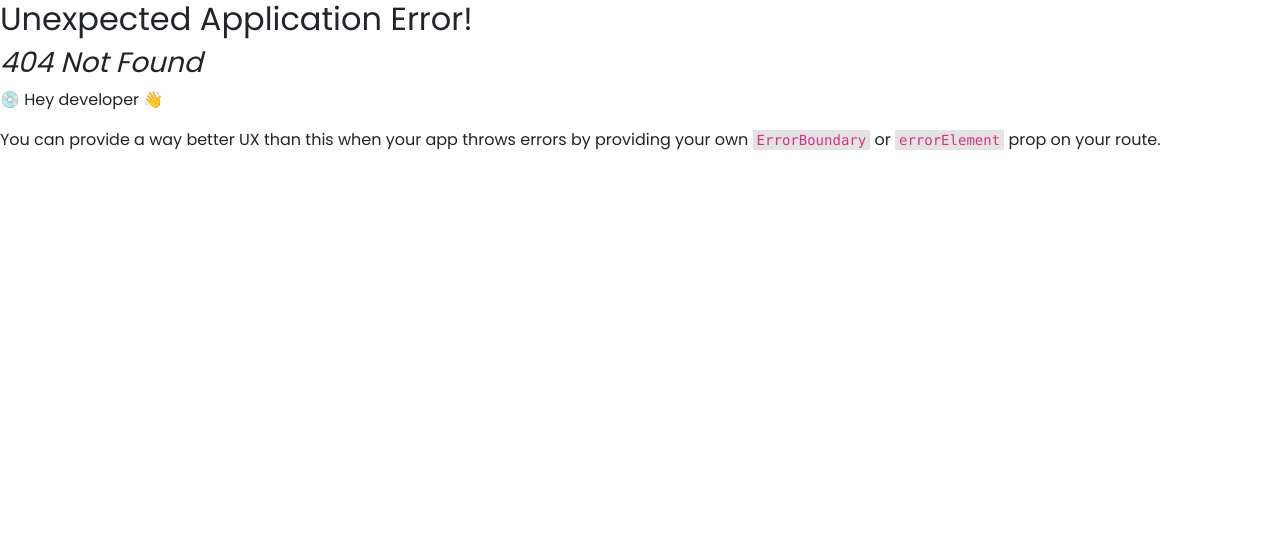
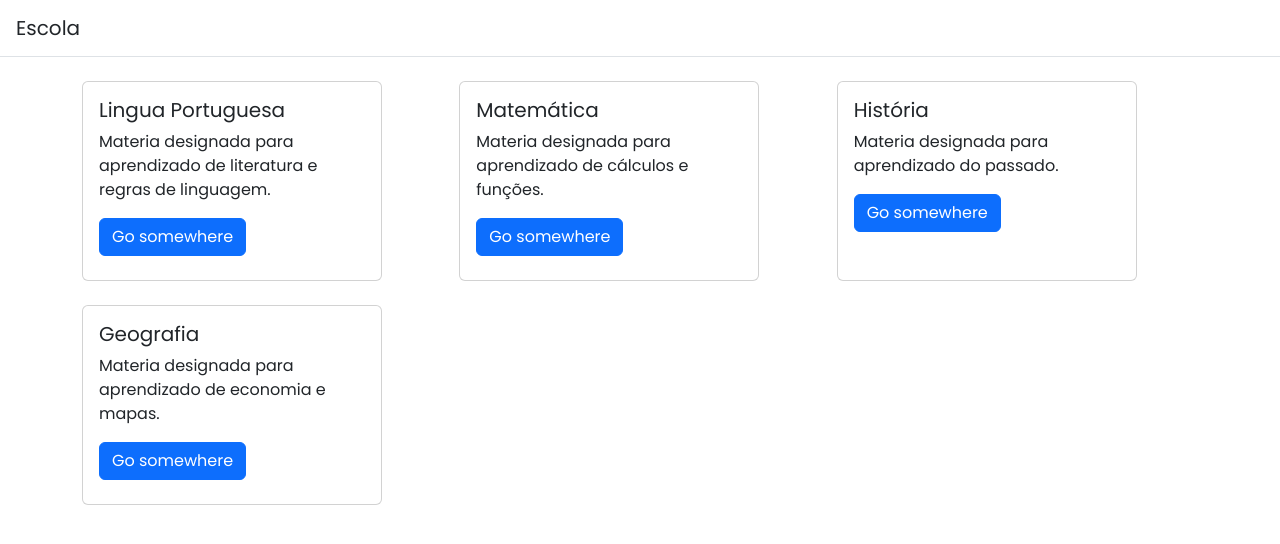
Before and after one commit to tomas-mendoza/projeto-sa-frontend, a React (Vite) app: page /materias in a window 1280 px wide. Before the commit this address had no page. Shown: the top 544 px of the page. Built offline with nearby package versions, Linux system fonts and the light colour scheme.

Commit message:
feat: add SubjectList page

```diff
--- /dev/null
+++ b/src/components/SubjectCard/index.tsx
@@ -0,0 +1,22 @@
+import { Button, Card } from "react-bootstrap";
+import { Subject } from "../../types/Subject";
+
+type Params = {
+    subject: Subject
+}
+
+export default function SubjectCard({ subject }: Params) {
+    return (
+        <Card style={{ width: '300px', height: '200px'}}>
+            <Card.Body>
+                <Card.Title>
+                    {subject.name}
+                </Card.Title>
+                <Card.Text>
+                    {subject.description}
+                </Card.Text>
+                <Button variant="primary">Go somewhere</Button>
+            </Card.Body>
+        </Card>
+    )
+}
--- /dev/null
+++ b/src/pages/SubjectList/index.tsx
@@ -0,0 +1,53 @@
+import Button from 'react-bootstrap/Button';
+import Card from 'react-bootstrap/Card';
+import {useState, useEffect} from 'react';
+import { Subject } from '../../types/Subject';
+import SubjectCard from '../../components/SubjectCard';
+import Header from '../../components/Header';
+
+
+
+const example: Subject[]=[
+    {
+        name: "Lingua Portuguesa",
+        description: "Materia designada para aprendizado de literatura e regras de linguagem."
+    },
+    {
+        name: "Matemática",
+        description: "Materia designada para aprendizado de cálculos e funções."
+    },
+    {
+        name: "História",
+        description: "Materia designada para aprendizado do passado."
+    },
+    {
+        name: "Geografia",
+        description: "Materia designada para aprendizado de economia e mapas."
+    }
+]
+function SubjectList() {
+
+    const [subjects, setSubjects]=useState([] as Subject[]);
+
+    useEffect(()=>{
+        setSubjects(example);
+    })
+
+    return (
+    <>
+        <Header />
+        <main className="container mt-4">
+            <div className="row gy-4 gx-3">
+                {subjects.length > 0 && subjects.map((subject,index)=>(
+                    <div className="col">
+                        <SubjectCard subject={subject} key={index} />
+                    </div>
+                ))}
+            </div>
+        </main>
+    </>
+
+  );
+}
+
+export default SubjectList;
--- a/src/routes/router.tsx
+++ b/src/routes/router.tsx
@@ -2,6 +2,7 @@ import { createBrowserRouter } from "react-router-dom";
 import Home from "../pages/Home";
 import Login from "../pages/Login";
 import ClassRegister from "../pages/ClassRegister"
+import SubjectList from "../pages/SubjectList"
 
 const router = createBrowserRouter([
   {
@@ -15,6 +16,10 @@ const router = createBrowserRouter([
   {
     path: '/chamada',
     element: <ClassRegister />
+  },
+  {
+    path: '/materias',
+    element: <SubjectList />
   }
 ]);
 
--- /dev/null
+++ b/src/types/Subject.ts
@@ -0,0 +1,4 @@
+export type Subject = {
+    name: string;
+    description: string;
+}
```
